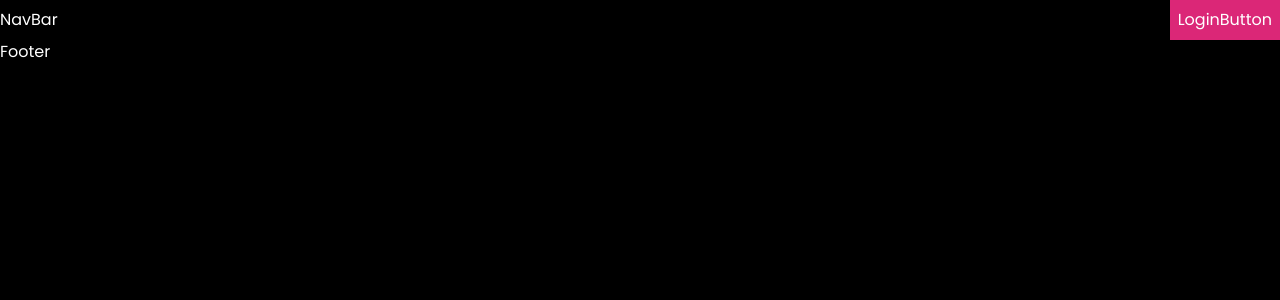
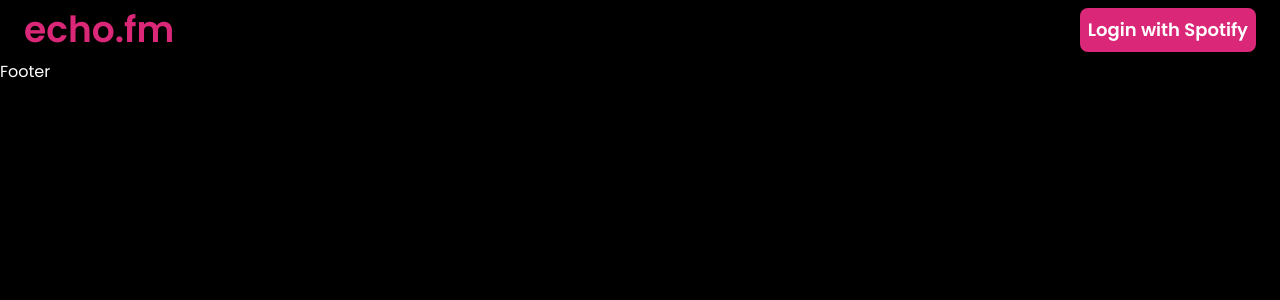
Before and after one commit to nnatalieh/echo.fm, a Next.js app: page / in a window 1280 px wide. Shown: the top 300 px of the page. Built offline with nearby package versions, Linux system fonts and the light colour scheme; no server answers.

Commit message:
Add logout and homepage link to nav bar

```diff
--- a/app/components/LoginButton.jsx
+++ b/app/components/LoginButton.jsx
@@ -1,17 +1,25 @@
 "use client";
 
-import { useSession } from "next-auth/react";
-import { signIn } from "next-auth/react";
+import { signIn, signOut, useSession } from "next-auth/react";
 
 const LoginButton = () => {
   const { data: session } = useSession();
 
+  const handleButton = () => {
+    if (session) {
+      signOut({ callbackUrl: "/" });
+    } else {
+      signIn("spotify", { callbackUrl: `/${session?.user.name}` });
+    }
+  };
+
   return (
     <button
-      className="text-white bg-pink-600 p-2"
-      onClick={() => signIn("spotify", { callbackUrl: `/${session?.user.name}` })}
+      className="text-white hover:text-black bg-pink-600 hover:bg-white text-lg font-bold rounded-lg p-2 "
+      onClick={handleButton}
     >
-      LoginButton
+      {/* TODO: change "Logged in" to the user's profile pic and name */}
+      {session ? "Logged in" : "Login with Spotify"}
     </button>
   );
 };
--- a/app/components/NavBar.jsx
+++ b/app/components/NavBar.jsx
@@ -1,9 +1,16 @@
+import Link from "next/link";
+
 import LoginButton from "./LoginButton";
 
 const NavBar = () => (
   <nav>
-    <div className="flex items-center justify-between">
-      <h1>NavBar</h1>
+    <div className="flex items-center justify-between px-6 py-2">
+      <Link
+        className="text-4xl font-bold text-pink-600 hover:text-white"
+        href="/"
+      >
+        echo.fm
+      </Link>
       <LoginButton />
     </div>
   </nav>
```
